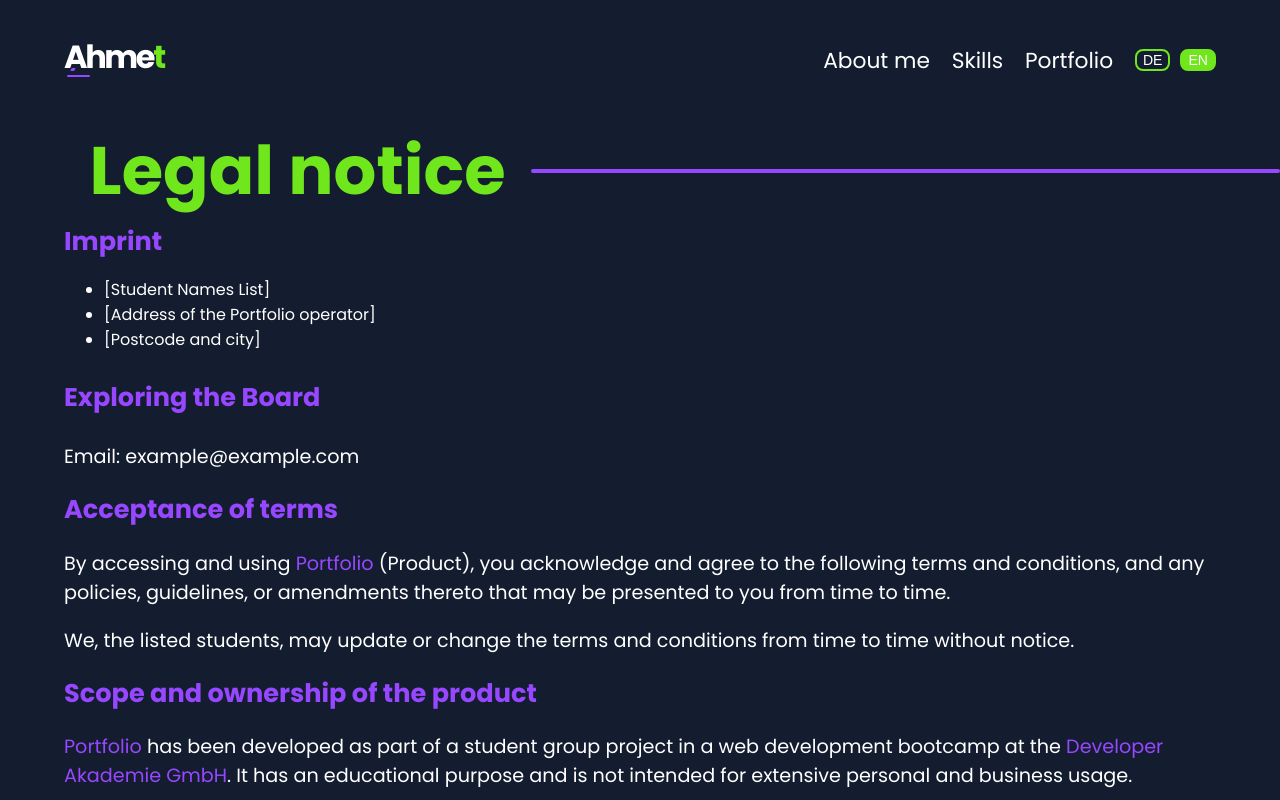
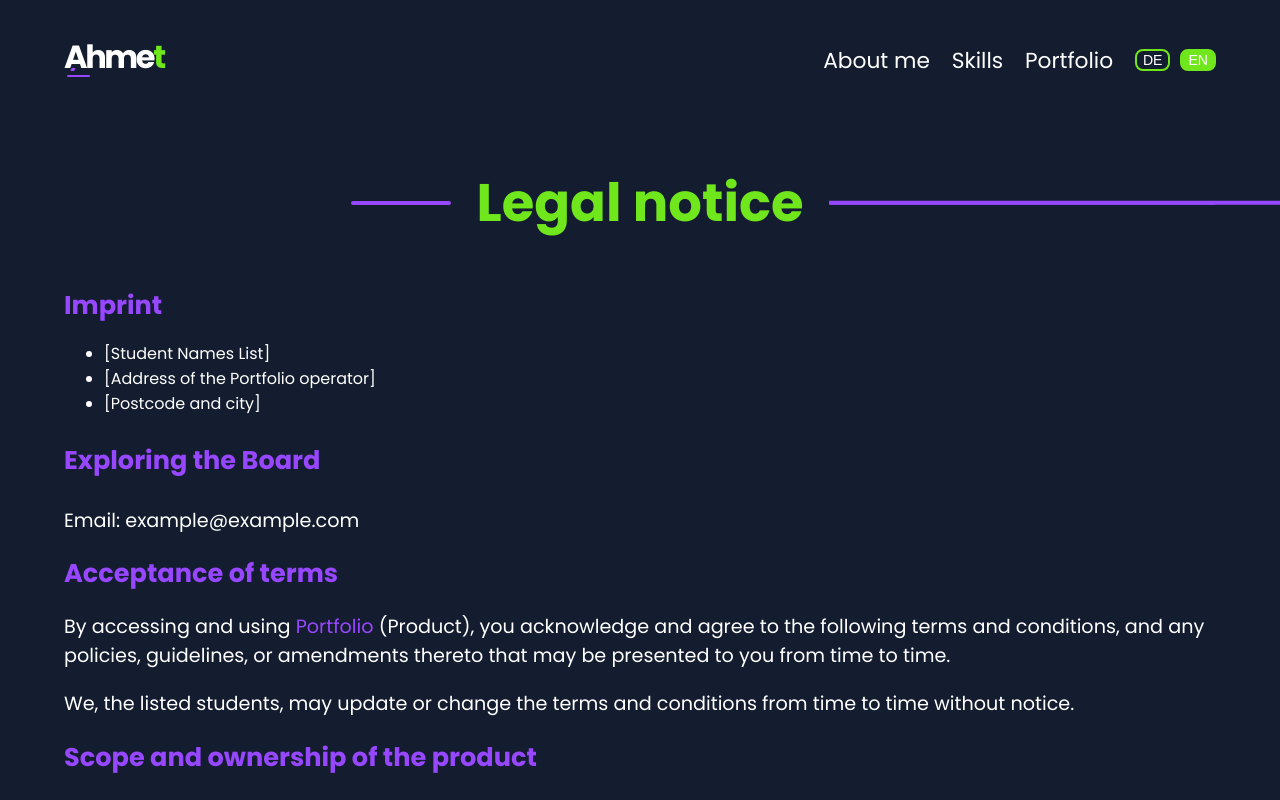
Before and after one commit to AhmetB-Dev/portfolio, an Angular app: page /legal-notice in a window 1280 px wide. Shown: the top 800 px of the page. Built offline with nearby package versions, Linux system fonts and the light colour scheme.

Commit message:
feat: enhance header and footer styles; unify logo sizing and improve layout for legal and privacy pages

```diff
--- a/src/app/core/footer/footer.scss
+++ b/src/app/core/footer/footer.scss
@@ -17,9 +17,7 @@
   }
 
   &__logo {
-    --logo-size: clamp(1.5rem, 2.5vw, 4rem);
-
-    z-index: 12;
+    font-size: var(--logo-size);
   }
 
   &__social-links {
--- a/src/app/core/header/header.scss
+++ b/src/app/core/header/header.scss
@@ -1,3 +1,7 @@
+body.menu-open {
+  overflow: hidden;
+}
+
 .header {
   position: sticky;
   top: 0;
@@ -13,7 +17,7 @@
   }
 
   &__logo {
-    --logo-size: clamp(1.5rem, 2.5vw, 4rem);
+    font-size: var(--logo-size);
 
     z-index: 12;
   }
@@ -21,13 +25,14 @@
   &__navigation {
     position: fixed;
     inset: 0;
-    z-index: 11;
+    top: 3.7rem;
+    z-index: 25;
     display: flex;
     flex-direction: column;
     align-items: center;
     justify-content: center;
     gap: 2em;
-    background-color: rgb(20 29 47 / 80%);
+    background-color: #414856;
     opacity: 0;
     transform: translateX(100%);
     transition: none;
--- a/src/app/core/header/header.ts
+++ b/src/app/core/header/header.ts
@@ -1,4 +1,5 @@
-import { Component, OnDestroy, computed, inject, signal } from '@angular/core';
+import { DOCUMENT } from '@angular/common';
+import { Component, OnDestroy, computed, effect, inject, signal } from '@angular/core';
 import { RouterLinkActive, RouterLinkWithHref } from '@angular/router';
 import { Language } from '../services/language';
 
@@ -11,6 +12,8 @@ import { Language } from '../services/language';
 export class Header implements OnDestroy {
   readonly lang = inject(Language);
   readonly text = computed(() => this.lang.texts().header);
+
+  private readonly document = inject(DOCUMENT);
 
   readonly menuOpen = signal(false);
   readonly menuIcon = signal('/assets/icon/header/menu-open.svg');
@@ -31,8 +34,16 @@ export class Header implements OnDestroy {
   private readonly frameDuration = 70;
   private animationTimeouts: number[] = [];
   private isAnimating = false;
+
   private readonly navTransitionDuration = 160;
   private menuTransitionTimeout?: number;
+
+  constructor() {
+    effect(() => {
+      this.document.body.classList.toggle('menu-open', this.menuOpen());
+    });
+  }
+
   private enableMenuTransitionTemporarily(): void {
     this.menuAnimation.set(true);
 
@@ -45,6 +56,7 @@ export class Header implements OnDestroy {
       this.menuTransitionTimeout = undefined;
     }, this.navTransitionDuration + 30);
   }
+
   toggleMobileMenu(): void {
     if (this.isAnimating) {
       return;
@@ -57,6 +69,7 @@ export class Header implements OnDestroy {
     this.menuOpen.set(shouldOpen);
     this.animateMenuIcon(shouldOpen);
   }
+
   closeMobileMenu(): void {
     if (!this.menuOpen()) {
       return;
@@ -94,7 +107,7 @@ export class Header implements OnDestroy {
   }
 
   private clearAnimationTimeouts(): void {
-    this.animationTimeouts.forEach((timeout) => clearTimeout(timeout));
+    this.animationTimeouts.forEach((timeout) => window.clearTimeout(timeout));
     this.animationTimeouts = [];
   }
 
@@ -104,5 +117,7 @@ export class Header implements OnDestroy {
     if (this.menuTransitionTimeout) {
       window.clearTimeout(this.menuTransitionTimeout);
     }
+
+    this.document.body.classList.remove('menu-open');
   }
 }
--- a/src/app/pages/legal-notice-page/legal-notice-page.scss
+++ b/src/app/pages/legal-notice-page/legal-notice-page.scss
@@ -9,7 +9,7 @@
     display: flex;
     justify-content: flex-end;
     align-items: center;
-    padding: 1.7rem 1.4rem 0rem 0rem;
+    padding: 1rem 0.35rem 0 0;
   }
 
   &__back-link {
@@ -17,29 +17,37 @@
   }
 
   &__title {
-    display: flex;
+    display: grid;
+    grid-template-columns: auto minmax(0, 1fr);
     align-items: center;
-
-    gap: clamp(0.75rem, 2vw, 2rem);
-
-    margin: 0;
+    column-gap: 0.75rem;
 
     color: rgba(112, 230, 28, 1);
-    font-size: clamp(2.2rem, 1rem + 4vw, 6rem);
+    font-size: clamp(1.75rem, 8vw, 2.2rem);
 
     &::after {
       content: '';
-
+      grid-column: 2;
       display: block;
-      flex: 1 0 0;
-
+      min-width: 0;
+      width: 100%;
       height: 0.25rem;
-
-      margin-inline-end: calc(50% - 50vw);
-
       border-radius: 999px;
       background-color: #9747ff;
+      box-shadow: 100vmax 0 0 100vmax #9747ff;
+      clip-path: inset(0 -100vmax 0 0);
     }
+  }
+
+  &__title-line-left {
+    display: none;
+  }
+
+  &__title-text {
+    grid-column: 1;
+
+    white-space: nowrap;
+    text-align: left;
   }
 
   &__container {
@@ -68,7 +76,39 @@
     }
 
     &__container {
-      padding: 0 4rem;
+      padding: 0rem 4rem 6rem 4rem;
+    }
+
+    &__title {
+      grid-template-columns:
+        minmax(0, 1fr)
+        auto
+        minmax(0, 1fr);
+
+      column-gap: clamp(0.75rem, 2vw, 2rem);
+      font-size: clamp(2.2rem, 0.9rem + 3vw, 5.5rem);
+
+      &::after {
+        grid-column: 3;
+      }
+    }
+
+    &__title-line-left {
+      grid-column: 1;
+
+      display: block;
+      justify-self: end;
+
+      width: min(6.25rem, 100%);
+      height: 0.25rem;
+
+      border-radius: 999px;
+      background-color: #9747ff;
+    }
+
+    &__title-text {
+      grid-column: 2;
+      text-align: center;
     }
   }
 }
--- a/src/app/pages/privacy-policy-page/privacy-policy-page.scss
+++ b/src/app/pages/privacy-policy-page/privacy-policy-page.scss
@@ -1,6 +1,7 @@
 .privacy-page {
   min-height: 100vh;
   min-height: 100dvh;
+
   display: flex;
   flex-direction: column;
   justify-content: flex-start;
@@ -9,32 +10,40 @@
     display: flex;
     justify-content: flex-end;
     align-items: center;
-    padding: 1.7rem 1.4rem 0rem 0rem;
+
+    padding: 1rem 1.35rem 0 0;
   }
 
   &__back-link {
     width: clamp(30px, 2vw, 45px);
   }
+
   &__title {
     display: grid;
-    grid-template-columns:
-      minmax(0, 1fr)
-      auto
-      minmax(0, 1fr);
+    grid-template-columns: auto minmax(0, 1fr);
+
     align-items: center;
-    column-gap: clamp(0.75rem, 2vw, 2rem);
-    padding: 0rem 0rem 0rem 1rem;
-    margin: 0;
+    column-gap: 0.75rem;
+
+    width: 100%;
+    padding-inline-start: 1rem;
+
     color: #70e61c;
-    font-size: clamp(2.2rem, 1rem + 4vw, 6rem);
+    font-size: clamp(1.75rem, 8vw, 2.2rem);
 
     &::after {
       content: '';
+
+      grid-column: 2;
+
       display: block;
       width: 100%;
+      min-width: 0;
       height: 0.25rem;
+
       border-radius: 6px;
       background-color: #9747ff;
+
       box-shadow: 100vmax 0 0 100vmax #9747ff;
       clip-path: inset(0 -100vmax 0 0);
     }
@@ -45,15 +54,14 @@
   }
 
   &__title-text {
+    grid-column: 1;
+
     white-space: nowrap;
-    text-align: center;
-  }
-  &__title-text {
-    white-space: nowrap;
+    text-align: left;
   }
 
   &__container {
-    padding: 1rem 1rem 0rem 1rem;
+    padding: 1rem 1rem 0;
   }
 }
 
@@ -64,41 +72,43 @@
     }
 
     &__container {
-      padding: 2rem 4rem 0rem 4rem;
+      padding: 2rem 4rem 0;
     }
 
     &__title {
-      display: grid;
       grid-template-columns:
         minmax(0, 1fr)
         auto
         minmax(0, 1fr);
-      align-items: center;
+
       column-gap: clamp(0.75rem, 2vw, 2rem);
-      padding: 0rem 0rem 0rem 1rem;
-      margin: 0;
-      color: #70e61c;
-      font-size: clamp(2.2rem, 1rem + 4vw, 6rem);
+
+      padding-inline-start: 1rem;
+
+      font-size: clamp(2.2rem, 0.9rem + 3vw, 5.5rem);
 
       &::after {
-        content: '';
-        display: block;
-        width: 100%;
-        height: 0.25rem;
-        border-radius: 6px;
-        background-color: #9747ff;
-        box-shadow: 100vmax 0 0 100vmax #9747ff;
-        clip-path: inset(0 -100vmax 0 0);
+        grid-column: 3;
       }
     }
 
     &__title-line-left {
+      grid-column: 1;
+
       display: block;
       justify-self: end;
+
       width: min(6.25rem, 100%);
       height: 0.25rem;
+
       border-radius: 6px;
       background-color: #9747ff;
     }
+
+    &__title-text {
+      grid-column: 2;
+
+      text-align: center;
+    }
   }
 }
--- a/src/styles.scss
+++ b/src/styles.scss
@@ -7,6 +7,9 @@
 
 html {
   scroll-behavior: smooth;
+}
+body.menu-open {
+  overflow: hidden;
 }
 
 body {
```
Also changed, not shown: src/app/core/header/header.html (+2 -8 lines).
